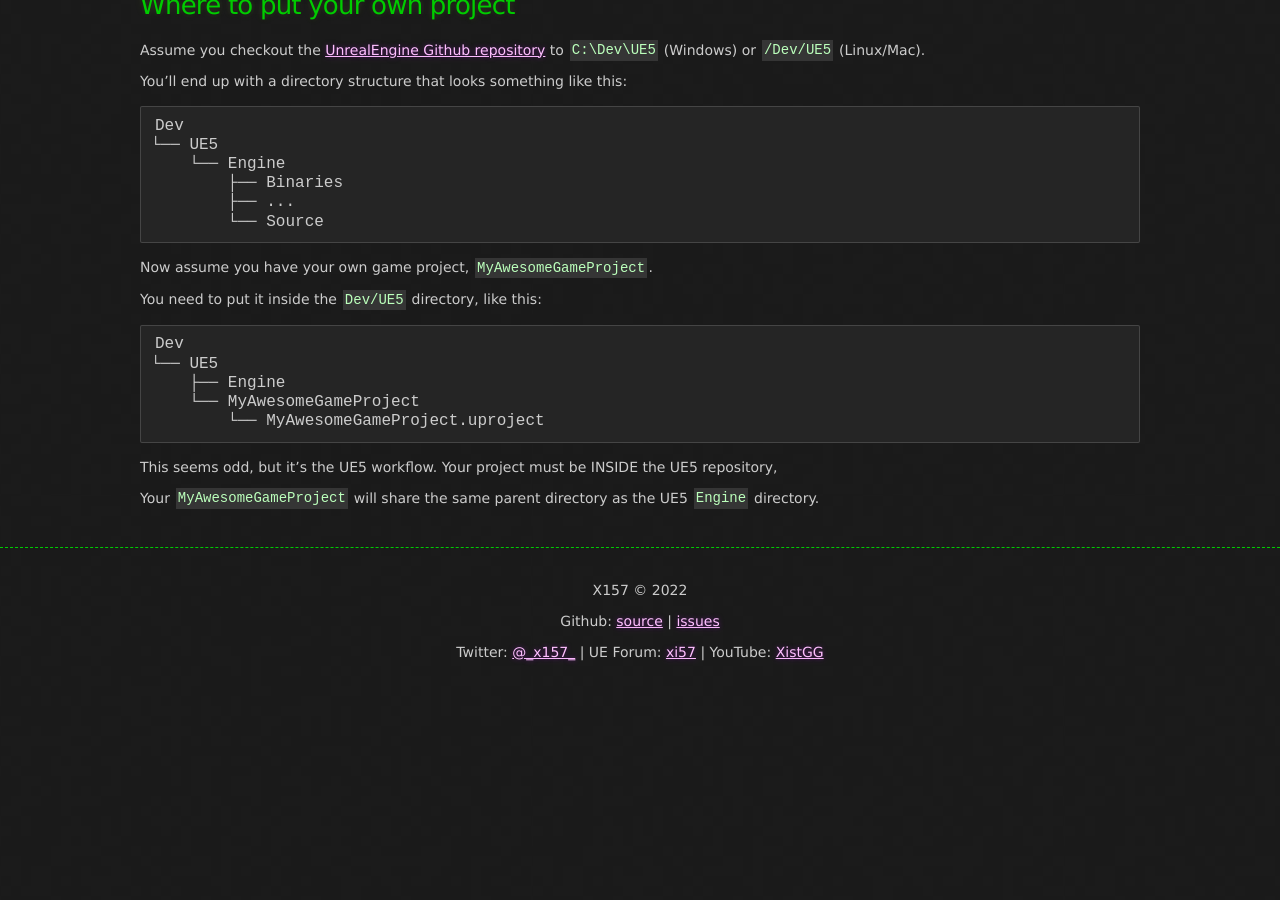
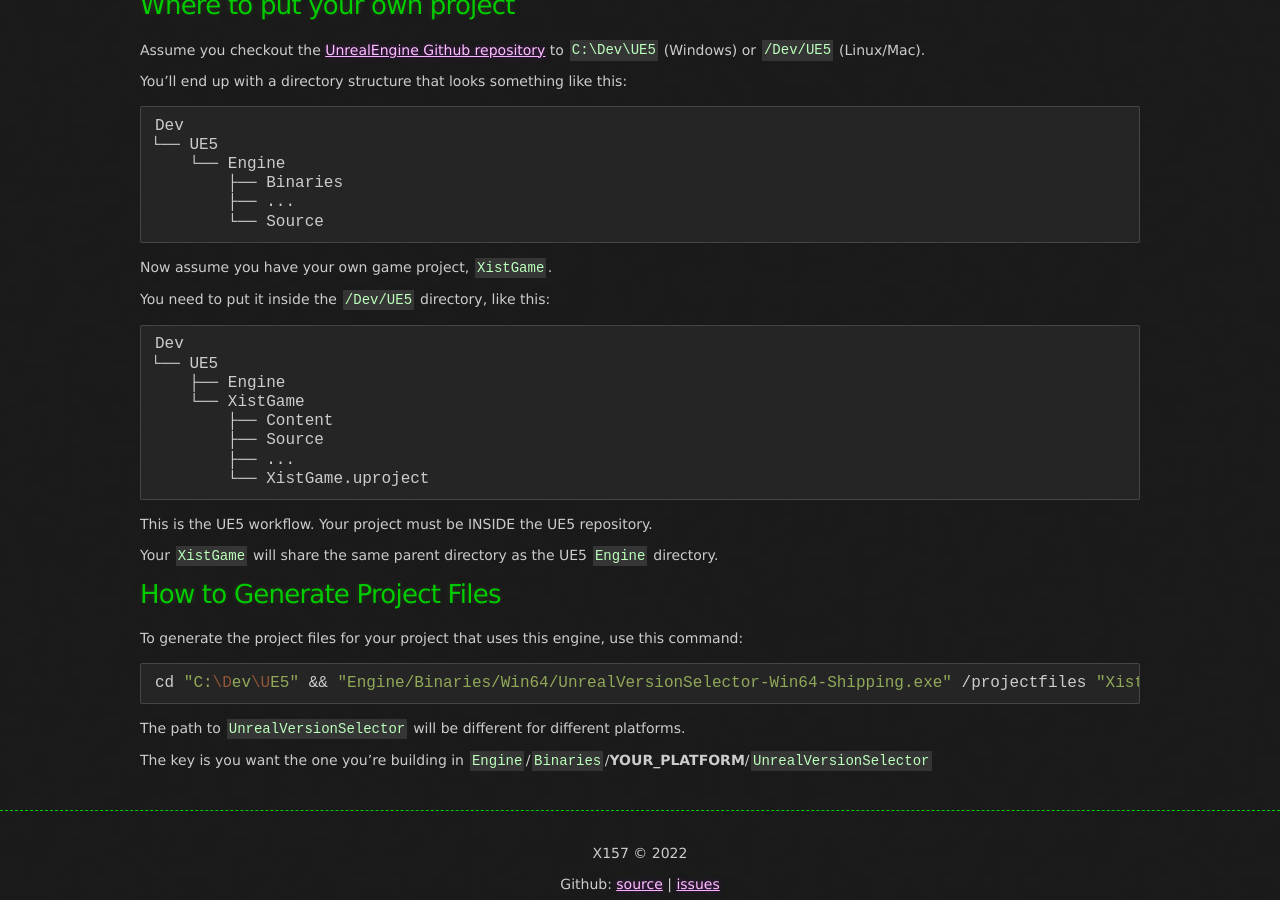
Before and after one commit to x157/x157.github.io, a Jekyll site: the page built from UE5/Engine/index.md, in a window 1280 px wide and 900 px high, scrolled down 569 px. Built offline with Jekyll 4.4.1, drawn with Linux system fonts in a browser that asks for light colours; before the commit the page ends 1264 px from its top, so only the background shows below that; some of the changed text lies outside the part shown.

Commit message:
Add Generate Project Files info & other clarifications

````diff
--- a/UE5/Engine/index.md
+++ b/UE5/Engine/index.md
@@ -6,7 +6,7 @@ breadcrumb_name: "Engine"
 ---
 
 
-# UE5: Using a Custom Engine Build
+# Building a Custom UE5 Engine
 
 
 Before you download the UE5 source, make sure you are familiar with this material:
@@ -52,19 +52,35 @@ Dev
         └── Source
 ```
 
-Now assume you have your own game project, `MyAwesomeGameProject`.
+Now assume you have your own game project, `XistGame`.
 
-You need to put it inside the `Dev/UE5` directory, like this:
+You need to put it inside the `/Dev/UE5` directory, like this:
 
 ```text
 Dev
 └── UE5
     ├── Engine
-    └── MyAwesomeGameProject
-        └── MyAwesomeGameProject.uproject
+    └── XistGame
+        ├── Content
+        ├── Source
+        ├── ...
+        └── XistGame.uproject
 ```
 
-This seems odd, but it's the UE5 workflow.
-Your project must be INSIDE the UE5 repository,
+This is the UE5 workflow.  Your project must be INSIDE the UE5 repository.
 
-Your `MyAwesomeGameProject` will share the same parent directory as the UE5 `Engine` directory.
+Your `XistGame` will share the same parent directory as the UE5 `Engine` directory.
+
+
+## How to Generate Project Files
+
+To generate the project files for your project that uses this engine,
+use this command:
+
+```bash
+cd "C:\Dev\UE5" && "Engine/Binaries/Win64/UnrealVersionSelector-Win64-Shipping.exe" /projectfiles "XistGame/XistGame.uproject"
+```
+
+The path to `UnrealVersionSelector` will be different for different platforms.
+
+The key is you want the one you're building in `Engine`/`Binaries`/**YOUR_PLATFORM**/`UnrealVersionSelector`
````
